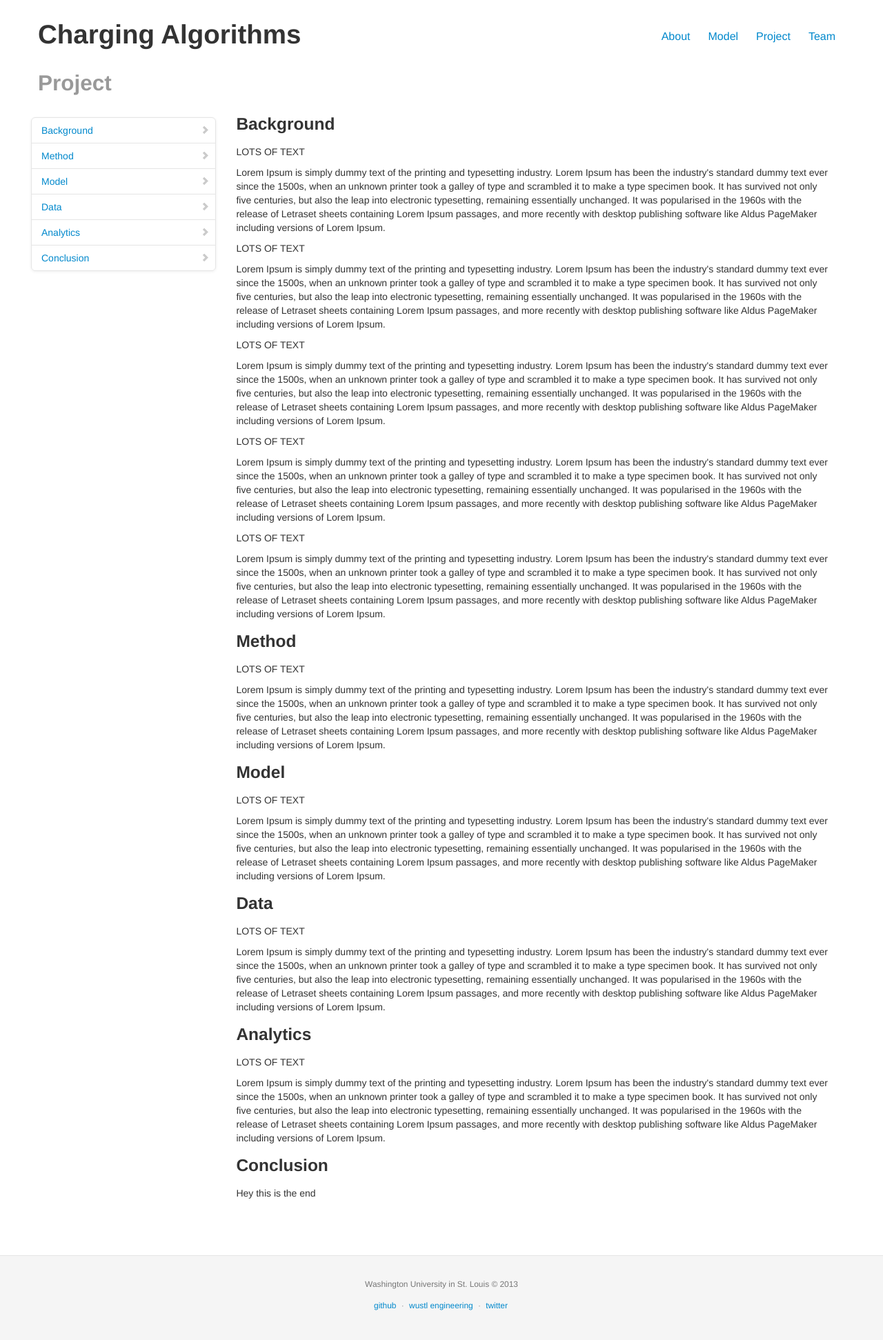
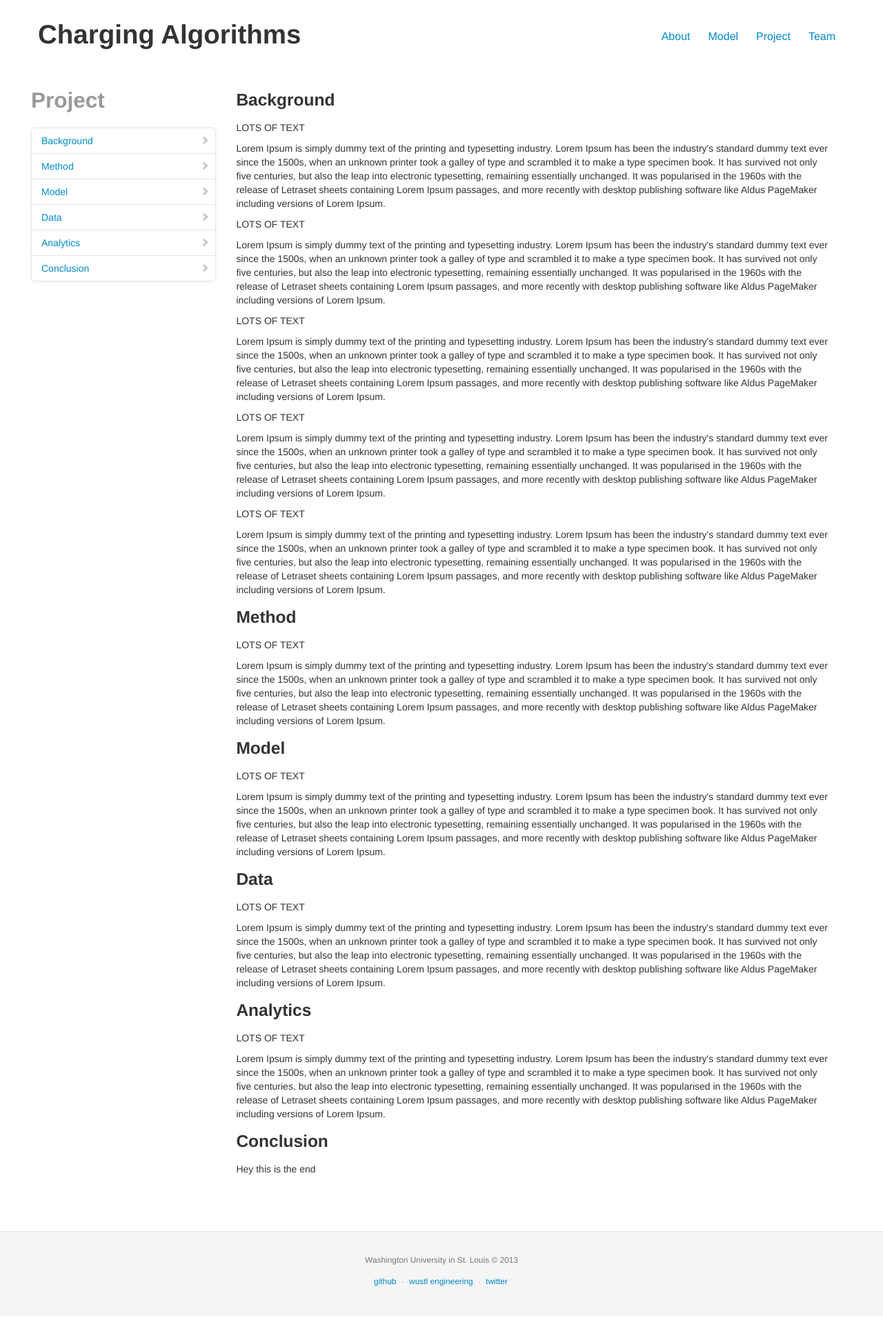
Before and after one commit to andhess/chargeAlgorithmsWeb, a Jekyll site: the page built from project.html, in a window 1280 px wide. Shown: the whole page at 69% size. Built offline with Jekyll 4.4.1, drawn with Linux system fonts in a browser that asks for light colours; Markdown is read by kramdown in place of the engine named in the settings; after the commit the page ends 1908 px from its top, so only the background shows below that.

Commit message:
working on site, making moves, done with project page layout

```diff
--- a/_layouts/default.html
+++ b/_layouts/default.html
@@ -27,7 +27,9 @@
                 <button type="button" class="btn hidden-desktop" data-toggle="collapse" data-target=".nav-collapse">
                     <span class="icon-bar"><i class="icon-align-justify"></i></span>
                     <span class="icon-bar"></span>
-                    <span class="icon-bar">Menu</span>
+                    <span class="icon-bar"></span>
+                    <span class="icon-bar"><strong>Menu</strong></span>
+                    <span class="icon-bar"></span>
                     <span class="icon-bar"></span>
                     <span class="icon-bar"></span>
                 </button>
@@ -40,9 +42,6 @@
                     </ul>
                 </div>
             </div>
-            <h2 class="muted">{{ page.pageTitle }}</h2>
-
-
             <div class="row">
                 {{ content }}
             </div>
--- a/assets/css/global.css
+++ b/assets/css/global.css
@@ -37,6 +37,11 @@
 
 .header{
     padding-top: 20px;
+    margin-bottom: 25px;
+}
+
+.blob{
+    position: fixed;
 }
 
 /* Sidenav for Docs
--- a/project.html
+++ b/project.html
@@ -11,6 +11,9 @@ permalink: /project/
 <div class="container-fluid">
     <div class="row-fluid">
         <div class="span3 bs-docs-sidebar">
+
+            <h2 class="muted">Project</h2>
+
             <ul class="nav nav-list bs-docs-sidenav">
                 <li><a href="#background"><i class="icon-chevron-right"></i> Background</a></li>
                 <li><a href="#method"><i class="icon-chevron-right"></i> Method</a></li>
@@ -22,7 +25,7 @@ permalink: /project/
         </div>
         <div class="span9">
             <!--Body content-->
-
+        <section id="background">
             <h3>Background</h3>
 
             <p>LOTS OF TEXT</p>
```
